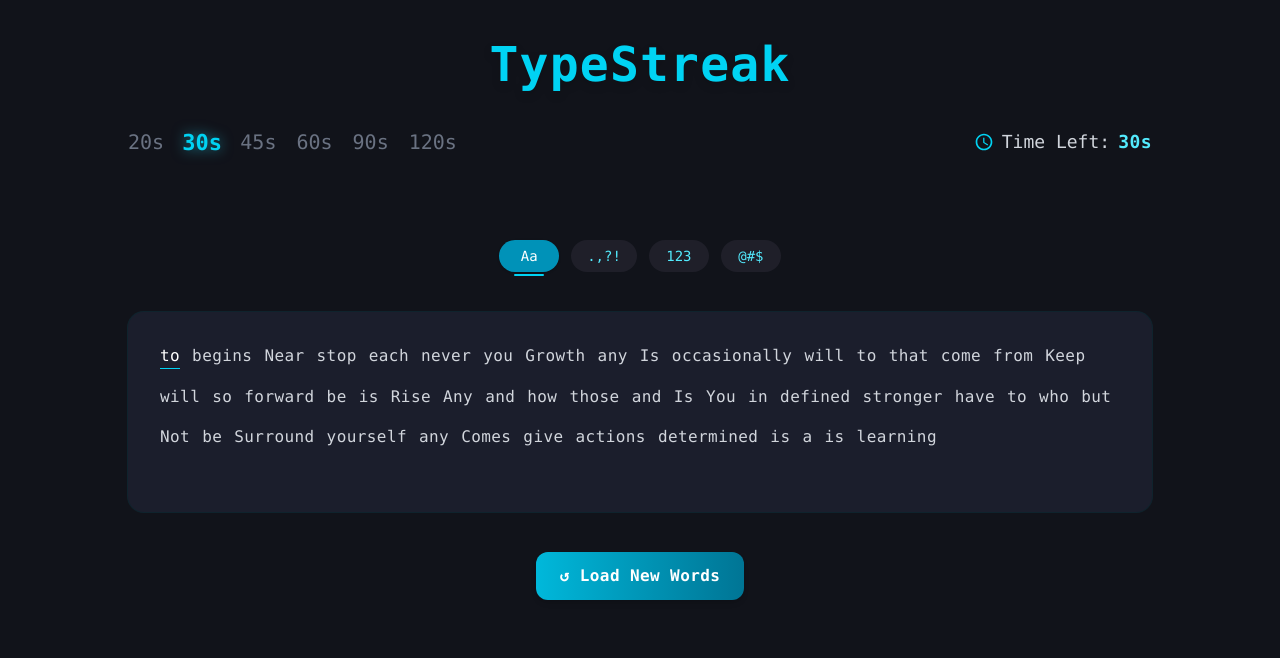
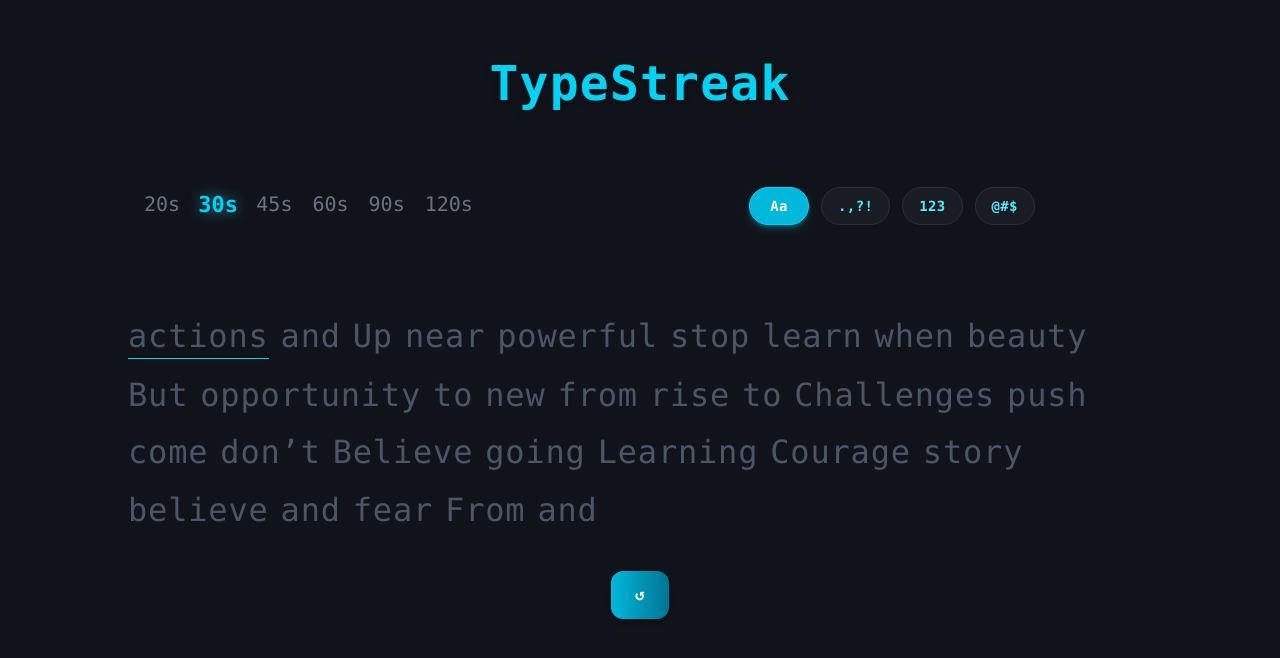
Before and after one commit to Maryam-Amir00/TypeStreak, a React (Vite) app: page / in a window 1280 px wide. Both pictures are taken after a click on the button "Aa". Shown: the top 658 px of the page. Built offline with nearby package versions, Linux system fonts and the light colour scheme.

Commit message:
Refactor OptionSelector and TimerPanel components for improved styling and layout; enhance TypingBox to dynamically display time left during active sessions and optimize word chunking logic for better performance.

```diff
--- a/src/components/OptionSelector.jsx
+++ b/src/components/OptionSelector.jsx
@@ -16,7 +16,7 @@ const OptionSelector = ({ options, setOptions }) => {
   ];
 
   return (
-    <div className="flex justify-center flex-wrap gap-3 mt-5">
+    <div className="flex justify-center flex-wrap gap-3 mt-4">
       {settings.map(({ key, label }) => {
         const isActive = options[key];
 
@@ -25,24 +25,21 @@ const OptionSelector = ({ options, setOptions }) => {
             key={key}
             onClick={() => toggleOption(key)}
             aria-pressed={isActive}
-            className={`relative px-4 py-1.5 min-w-[60px] rounded-full text-sm font-medium transition-all duration-200
+            className={`
+              relative px-4 py-2 min-w-[60px] rounded-full text-sm font-semibold tracking-wide
+              transition-all duration-300 border
               ${
                 isActive
-                  ? 'bg-cyan-600 text-white shadow hover:bg-cyan-500'
-                  : 'bg-[#1f1f29] text-cyan-300 hover:bg-[#2b2b39]'
+                  ? "bg-cyan-500 text-white border-cyan-400 shadow-md shadow-cyan-400/30"
+                  : "bg-[#1a1c24] text-cyan-300 border-[#2b2e3a] hover:bg-[#2b2f3f] hover:text-white"
               }
               focus:outline-none focus-visible:ring-2 focus-visible:ring-cyan-400
             `}
           >
-            <span className="transition-transform duration-150 group-hover:scale-105">
-              {label}
-            </span>
-
-            <span
-              className={`absolute -bottom-1 left-1/2 transform -translate-x-1/2 h-[2px] w-[50%] rounded-full transition-all duration-150
-                ${isActive ? 'bg-cyan-400 opacity-100' : 'opacity-0 group-hover:opacity-40'}
-              `}
-            />
+            {label}
+            {isActive && (
+              <span className="absolute top-0 right-0 h-2 w-2 bg-white rounded-full shadow-sm shadow-white/50 animate-ping" />
+            )}
           </button>
         );
       })}
--- a/src/components/TimerPanel.jsx
+++ b/src/components/TimerPanel.jsx
@@ -1,5 +1,5 @@
 import React from "react";
-import { MdAccessTime } from "react-icons/md";
+
 
 const TimerPanel = ({ selectedTime, setSelectedTime, timeLeft, isSessionActive }) => {
   const timeOptions = [20, 30, 45, 60, 90, 120];
@@ -29,18 +29,6 @@ const TimerPanel = ({ selectedTime, setSelectedTime, timeLeft, isSessionActive }
         ))}
       </div>
 
-      <div className="text-gray-300 flex items-center gap-2 text-base sm:text-lg">
-        <MdAccessTime className="text-xl text-cyan-400" />
-        <span className="font-light">Time Left:</span>
-        <span
-          className={`font-semibold tracking-wide ${
-            timeLeft <= 10 ? "text-red-400 animate-pulse" : "text-cyan-300"
-          }`}
-        >
-          {timeLeft}s
-        </span>
-      </div>
-
     </div>
   );
 };
--- a/src/components/TypingBox.jsx
+++ b/src/components/TypingBox.jsx
@@ -4,6 +4,9 @@ import TimerPanel from './TimerPanel';
 import ResultsModal from './ResultsModal';
 import OptionSelector from './OptionSelector';
 import { mutateWords } from '../utils/mutateWords';
+import { MdAccessTime } from "react-icons/md";
+
+const CHUNK_SIZE = 30;
 
 const TypingBox = () => {
     const [wordList , setWordList] = useState([]);
@@ -25,13 +28,13 @@ const TypingBox = () => {
       numbers: false,
       symbols: false
     });
-    const [isLoading, setIsLoading] = useState(true); // ✅ ADDED HERE
+    const [isLoading, setIsLoading] = useState(true);
     const inputRef = useRef(null);
     const optionsKey = Object.values(options).join("-");
 
     const loadInitialWords = async () => {
       try {
-        setIsLoading(true); // ✅ START LOADING
+        setIsLoading(true);
         const words = await loadWords();
         const shuffled = [...words];
         for (let i = shuffled.length - 1; i > 0; i--) {
@@ -40,14 +43,14 @@ const TypingBox = () => {
         }
         setRawWords(shuffled);
         const mutated = mutateWords(shuffled, options);
-        const selected = mutated.slice(0, 1000);
+        const selected = mutated.slice(0, 5000);
         setAllWords(selected);
-        setWordList(selected.slice(0, 50));
-        setWordStatus(new Array(50).fill(null));
+        setWordList(selected.slice(0, CHUNK_SIZE));
+        setWordStatus(new Array(CHUNK_SIZE).fill(null));
         setActiveWordIndex(0);
         setTypedInput("");
         setCurrentChunkIndex(0);
-        setIsLoading(false); // ✅ STOP LOADING
+        setIsLoading(false);
       } catch (err) {
         console.error("Error loading words:", err);
       }
@@ -60,14 +63,14 @@ const TypingBox = () => {
     useEffect(() => {
       if (rawWords.length === 0 || isSessionActive) return;
 
-      const start = Math.floor(Math.random() * (rawWords.length - 1000));
-      const chunk = rawWords.slice(start, start + 1000);
+      const start = Math.floor(Math.random() * (rawWords.length - 5000));
+      const chunk = rawWords.slice(start, start + 5000);
       const mutated = mutateWords(chunk, options);
-      const selected = mutated.slice(0, 1000);
+      const selected = mutated.slice(0, 5000);
 
       setAllWords(selected);
-      setWordList(selected.slice(0, 50));
-      setWordStatus(new Array(50).fill(null));
+      setWordList(selected.slice(0, CHUNK_SIZE));
+      setWordStatus(new Array(CHUNK_SIZE).fill(null));
       setTypedInput('');
       setTypedHistory([]);
       setActiveWordIndex(0);
@@ -75,13 +78,13 @@ const TypingBox = () => {
     }, [options]);
 
     const showNextChunk = () => {
-      const nextIndex = (currentChunkIndex + 1) % Math.ceil(allWords.length / 50);
-      const start = nextIndex * 50;
-      const end = start + 50;
+      const nextIndex = (currentChunkIndex + 1) % Math.ceil(allWords.length / CHUNK_SIZE);
+      const start = nextIndex * CHUNK_SIZE;
+      const end = start + CHUNK_SIZE;
       const nextChunk = allWords.slice(start, end);
 
       setWordList(nextChunk);
-      setWordStatus(new Array(50).fill(null));
+      setWordStatus(new Array(CHUNK_SIZE).fill(null));
       setActiveWordIndex(0);
       setTypedInput("");
       setTypedHistory([]);
@@ -159,13 +162,13 @@ const TypingBox = () => {
     const evaluateWord = (input) => {
       if (activeWordIndex + 1 === wordList.length) {
         const nextChunkIndex = currentChunkIndex + 1;
-        const start = nextChunkIndex * 50;
-        const end = start + 50;
+        const start = nextChunkIndex * CHUNK_SIZE;
+        const end = start + CHUNK_SIZE;
 
         if (start < allWords.length) {
           setCurrentChunkIndex(nextChunkIndex);
           setWordList(allWords.slice(start, end));
-          setWordStatus(new Array(50).fill(null));
+          setWordStatus(new Array(CHUNK_SIZE).fill(null));
           setActiveWordIndex(0);
           setTypedHistory([]);
           setTypedInput("");
@@ -200,14 +203,16 @@ const TypingBox = () => {
 
     const getWordClass = (index) => {
       if (index === activeWordIndex && isInputFocused) return "border-b border-cyan-400";
-      if (wordStatus[index] === "correct") return "text-green-400";
-      if (wordStatus[index] === "incorrect") return "text-red-400";
-      return "text-gray-300";
+      if (wordStatus[index] === "correct") return "text-white";
+      if (wordStatus[index] === "incorrect") {
+        return "border-b border-red-400";
+      };
+      return "text-gray-600";
     };
 
     const getCharClass = (char, typedChar) => {
-      if (!typedChar) return "";
-      if (char === typedChar) return "text-green-400";
+      if (!typedChar) return "text-gray-600";
+      if (char === typedChar) return "text-white";
       return "text-red-400";
     };
 
@@ -225,30 +230,57 @@ const TypingBox = () => {
 
     return (
       <div className="min-h-screen bg-[#11131a] text-white font-mono px-4 sm:px-8 py-10">
-        <div className="max-w-5xl mx-auto flex flex-col gap-10">
+        <div className="max-w-5xl mx-auto flex flex-col gap-10 relative">
 
+          <div className="min-h-[220px] flex flex-col gap-6 items-center justify-center">
+            {!isSessionActive && (
+              <>
                 <h1 className="text-center text-4xl sm:text-5xl font-extrabold tracking-wide text-cyan-400 drop-shadow-lg">
                   TypeStreak
                 </h1>
 
+                <div className="w-full mt-10">
+                  <div className="w-full flex flex-col sm:flex-row justify-between items-baseline gap-4 px-2 sm:px-4">
+                    <div className="flex-1">
                       <TimerPanel
                         selectedTime={selectedTime}
                         setSelectedTime={setSelectedTime}
                         timeLeft={timeLeft}
                         isSessionActive={isSessionActive}
                       />
+                    </div>
 
+                    <div className="flex-1">
                       <OptionSelector
                         options={options}
                         setOptions={(newOptions) => {
                           if (!isSessionActive) setOptions(newOptions);
                         }}
                       />
+                    </div>
+                  </div>
+                </div>
+              </>
+            )}
+          </div>
 
           <div
-            className="bg-[#1b1e2c] p-6 sm:p-8 rounded-2xl ring-1 ring-cyan-500/10 hover:ring-cyan-400/30 transition-all duration-200 min-h-[200px] tracking-wide cursor-text"
+            className="relative min-h-[140px] text-[1.6rem] sm:text-[2rem] leading-[2.6rem] tracking-wide font-medium text-gray-600 cursor-text outline-none pt-4"
             onClick={() => inputRef.current?.focus()}
           >
+            {isSessionActive && (
+              <div className="absolute -top-8 left-0 text-gray-300 flex items-center gap-2 text-base sm:text-lg">
+                <MdAccessTime className="text-xl text-cyan-400" />
+                <span
+                  className={`font-semibold tracking-wide ${
+                    timeLeft <= 10 ? "text-red-400 animate-pulse" : "text-cyan-300"
+                  }`}
+                >
+                  {timeLeft}s
+                </span>
+              </div>
+            )}
+
             <div
               key={currentChunkIndex + '-' + optionsKey}
               className="flex flex-wrap gap-x-3 gap-y-4 animate-fadeIn transition-opacity duration-300"
@@ -276,6 +308,7 @@ const TypingBox = () => {
             </div>
           </div>
 
+          {/* Hidden Input */}
           <input
             type="text"
             className="absolute opacity-0 pointer-events-none"
@@ -287,36 +320,48 @@ const TypingBox = () => {
             onBlur={() => setIsInputFocused(false)}
           />
 
+          {/* ↺ Button */}
+          {!isSessionActive && (
             <div className="flex justify-center">
               <button
                 onClick={showNextChunk}
                 disabled={isSessionActive}
                 className="px-6 py-3 rounded-xl bg-gradient-to-r from-cyan-500 to-cyan-700 text-white font-semibold tracking-wide shadow-md transition-all duration-200 hover:from-cyan-400 hover:to-cyan-600 hover:shadow-cyan-500/40 hover:scale-105 disabled:opacity-50"
               >
-              ↺ Load New Words
+                ↺
               </button>
             </div>
+          )}
 
+          {/* Results Modal */}
           {!isSessionActive && timeLeft === 0 && (
             <ResultsModal
               wordStatus={wordStatus}
               selectedTime={selectedTime}
               onRestart={() => {
-                loadInitialWords();
-                setWordStatus([]);
+                const nextIndex = (currentChunkIndex + 1) % Math.ceil(allWords.length / CHUNK_SIZE);
+                const start = nextIndex * CHUNK_SIZE;
+                const end = start + CHUNK_SIZE;
+
+                setWordList(allWords.slice(start, end));
+                setWordStatus(new Array(CHUNK_SIZE).fill(null));
                 setTypedHistory([]);
                 setSkippedCount(0);
                 setIsSessionActive(false);
                 setIsInputFocused(true);
                 setTimeLeft(selectedTime);
                 setTypedInput("");
-                setCurrentChunkIndex(0);
+                setCurrentChunkIndex(nextIndex);
+                setActiveWordIndex(0);
               }}
             />
           )}
         </div>
       </div>
     );
+
+
+
 }
 
 export default TypingBox
```
Lines whose indentation alone changed are shown as unchanged.
